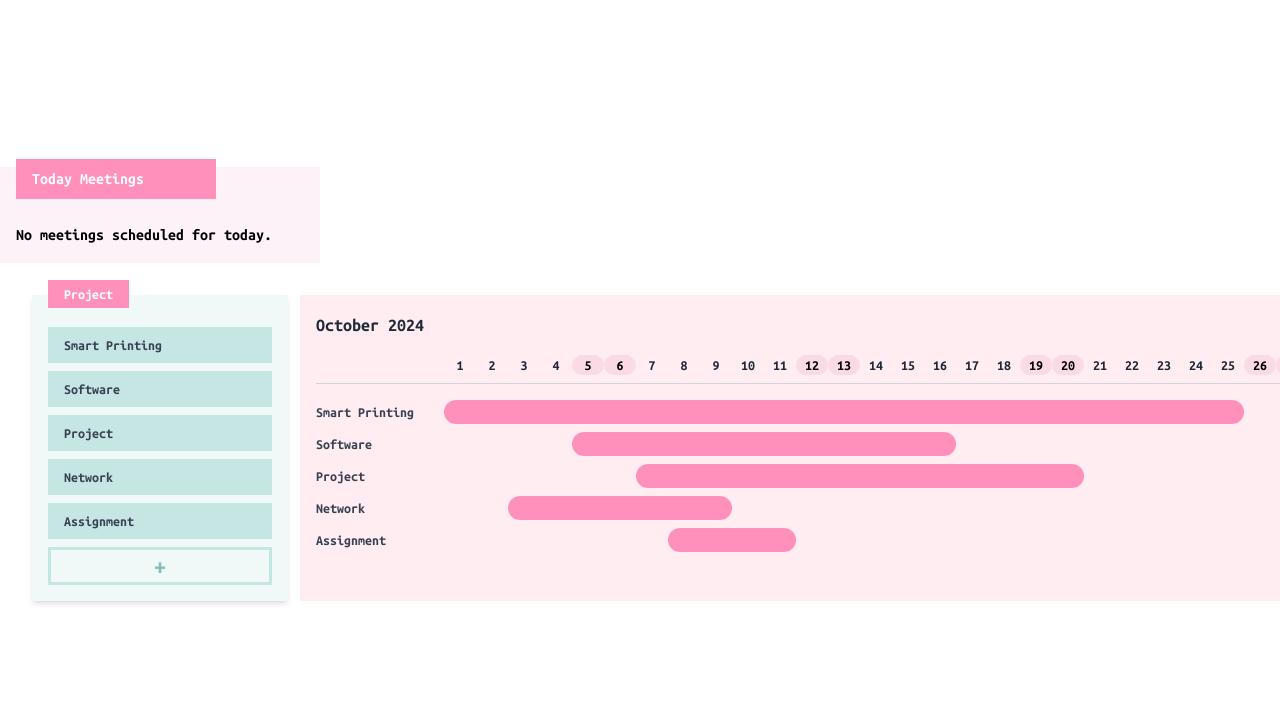
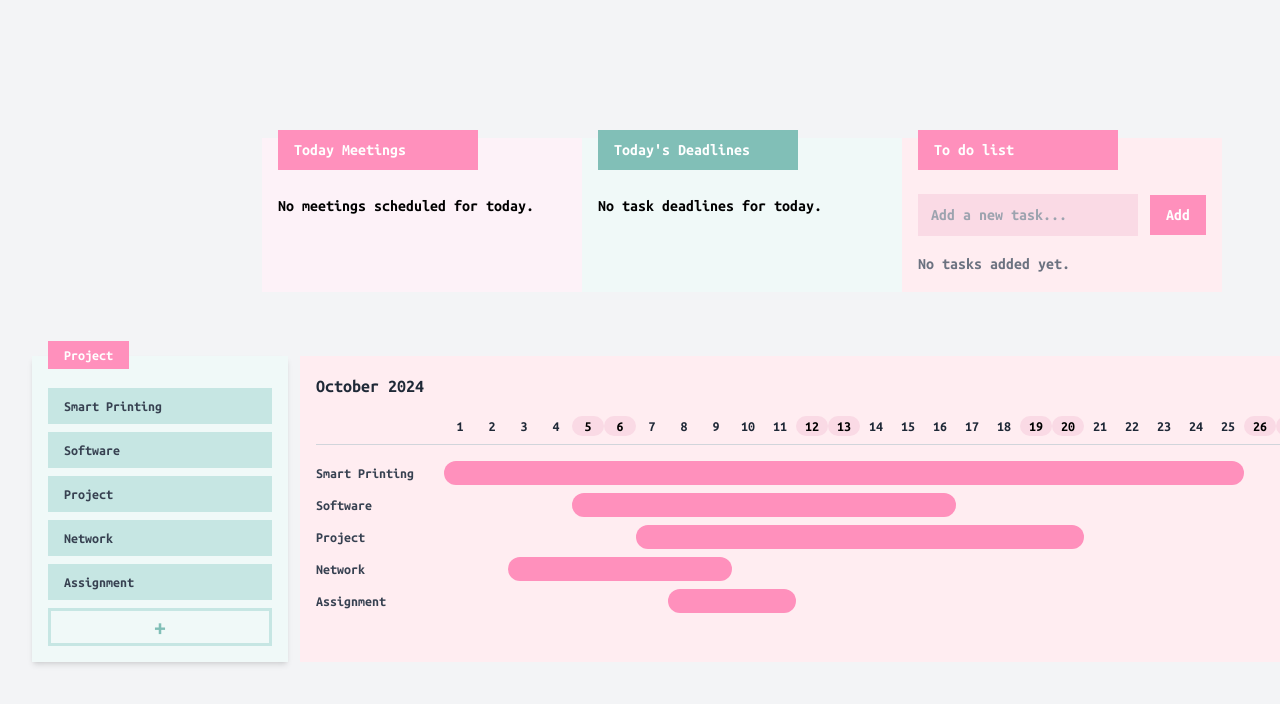
Before and after one commit to Benhidangiu1408/project-management, a React (Vite) app: page / in a window 1280 px wide. Shown: the top 704 px of the page. Built offline with nearby package versions, Linux system fonts and the light colour scheme.

Commit message:
taskblock

```diff
--- a/src/components/Meeting/addmeeting.tsx
+++ b/src/components/Meeting/addmeeting.tsx
@@ -1,15 +1,9 @@
 import React, { useState } from "react";
+import { MeetingProps } from "./meetingTypes";
 
 interface AddMeetingProps {
   onClose: () => void; // Hàm để đóng AddMeeting
-  onAddMeeting: (meeting: {
-    date: string;
-    startTime: string;
-    endTime: string;
-    linkMeeting: string;
-    linkMeetingNote: string;
-    projectName: string;
-  }) => void; // Hàm để thêm cuộc họp mới
+  onAddMeeting: (meeting: MeetingProps) => void; // Hàm để thêm cuộc họp mới
 }
 
 const AddMeeting: React.FC<AddMeetingProps> = ({ onClose, onAddMeeting }) => {
--- /dev/null
+++ b/src/components/Task/todaytaskdeadline.tsx
@@ -0,0 +1,72 @@
+import React, { useState, useEffect } from "react";
+
+interface TaskProps {
+  date: string; // Deadline date
+  endTime: string; // Deadline time
+  projectName: string; // Task's project name
+  taskName: string; // Name of the task
+}
+
+const TodayTaskDeadline: React.FC<{ tasks?: TaskProps[] }> = ({ tasks = [] }) => {
+  const today = new Date().toISOString().split("T")[0];
+  const [highlightedTasks, setHighlightedTasks] = useState<
+    { task: TaskProps; completed: boolean }[]
+  >([]);
+
+  useEffect(() => {
+    // Initialize task list with "completed" status set to false
+    const initialTasks = tasks
+      .filter((task) => task.date === today)
+      .map((task) => ({ task, completed: false }));
+    setHighlightedTasks(initialTasks);
+  }, [tasks]);
+
+  const toggleTaskCompletion = (index: number) => {
+    // Toggle the "completed" status of a task
+    setHighlightedTasks((prevTasks) =>
+      prevTasks.map((item, idx) =>
+        idx === index ? { ...item, completed: !item.completed } : item
+      )
+    );
+  };
+  return (
+    <div className="p-4 w-[600px] bg-[#F0F9F8] rounded-lg max-w-xs">
+      <div className="relative w-[200px] -top-6 px-4 py-2 bg-[#81BFB7] text-white font-bold text-base">
+        Today's Deadlines
+      </div>
+      {highlightedTasks.length > 0 ? (
+        highlightedTasks.map(({ task, completed }, index) => (
+          <div key={index} className="flex items-center space-x-4 mb-2">
+            {/* Checkbox */}
+            <input
+              type="checkbox"
+              checked={completed}
+              onChange={() => toggleTaskCompletion(index)}
+              className="form-checkbox h-5 w-5 text-[#FF90BC] border-gray-300 rounded"
+            />
+            {/* Time Block */}
+            <div
+              className={`px-3 py-1 rounded-md text-sm font-bold ${
+                completed ? "bg-gray-300 text-gray-500" : "bg-[#D8F3E9] text-black"
+              }`}
+            >
+              {task.endTime}
+            </div>
+            {/* Task Name */}
+            <div
+              className={`text-sm ${
+                completed ? "line-through text-gray-400" : "text-gray-700"
+              }`}
+            >
+              {task.taskName}
+            </div>
+          </div>
+        ))
+      ) : (
+        <p>No task deadlines for today.</p>
+      )}
+    </div>
+  );
+};
+
+export default TodayTaskDeadline;
--- /dev/null
+++ b/src/components/Task/todolist.tsx
@@ -0,0 +1,103 @@
+import React, { useState } from "react";
+
+interface Task {
+  id: number;
+  name: string;
+  completed: boolean;
+}
+
+const ToDoList: React.FC = () => {
+  const [tasks, setTasks] = useState<Task[]>([]);
+  const [newTask, setNewTask] = useState("");
+
+  // Add a new task
+  const addTask = () => {
+    if (newTask.trim() === "") {
+      alert("Task cannot be empty!");
+      return;
+    }
+    setTasks([
+      ...tasks,
+      { id: Date.now(), name: newTask.trim(), completed: false },
+    ]);
+    setNewTask("");
+  };
+
+  // Toggle task completion
+  const toggleCompletion = (id: number) => {
+    setTasks((prevTasks) =>
+      prevTasks.map((task) =>
+        task.id === id ? { ...task, completed: !task.completed } : task
+      )
+    );
+  };
+
+  // Delete a task
+  const deleteTask = (id: number) => {
+    setTasks((prevTasks) => prevTasks.filter((task) => task.id !== id));
+  };
+
+  return (
+    <div className="p-4 w-[600px] bg-pink100 rounded-lg max-w-xs">
+      <div className="relative w-[200px] -top-6 px-4 py-2 bg-[#FF90BC] text-white font-bold text-base">
+        To do list
+      </div>
+      {/* Input and Add Button */}
+      <div className="flex items-center mb-4 space-x-3">
+        <input
+          type="text"
+          value={newTask}
+          onChange={(e) => setNewTask(e.target.value)}
+          placeholder="Add a new task..."
+          className="flex-1 border border-[#FADAE5] bg-[#FADAE5] rounded-md px-3 py-2 text-gray-700 focus:outline-none focus:ring-2 focus:ring-[#FF90BC]"
+        />
+        <button
+          onClick={addTask}
+          className="bg-[#FF90BC] text-white px-4 py-2 rounded-md hover:bg-[#FADAE5]"
+        >
+          Add
+        </button>
+      </div>
+      {/* Task List */}
+      <ul className="space-y-3">
+        {tasks.length > 0 ? (
+          tasks.map((task) => (
+            <li
+              key={task.id}
+              className="flex items-center justify-between bg-white border border-gray-200 rounded-md px-4 py-2"
+            >
+              <div className="flex items-center space-x-3">
+                {/* Checkbox */}
+                <input
+                  type="checkbox"
+                  checked={task.completed}
+                  onChange={() => toggleCompletion(task.id)}
+                  className="form-checkbox h-5 w-5 text-[#FF90BC] border-gray-300 rounded"
+                />
+                {/* Task Name */}
+                <span
+                  className={`text-gray-700 ${
+                    task.completed ? "line-through text-gray-400" : ""
+                  }`}
+                >
+                  {task.name}
+                </span>
+              </div>
+              {/* Delete Button */}
+              <button
+                onClick={() => deleteTask(task.id)}
+                className="text-pink200 hover:text-pink300"
+              >
+                Delete
+              </button>
+            </li>
+          ))
+        ) : (
+          <p className="text-gray-500">No tasks added yet.</p>
+        )}
+      </ul>
+    </div>
+  );
+};
+
+export default ToDoList;
--- a/src/pages/Homepage.tsx
+++ b/src/pages/Homepage.tsx
@@ -1,8 +1,25 @@
 import TodayMeeting from "@/components/Meeting/MeetingList";
 import GanttChart from "../components/ui/BarClalendar";
 import ProjectBlock from "@/components/ui/ProjectList";
+import TodayTaskDeadline from "@/components/Task/todaytaskdeadline";
+import ToDoList from "@/components/Task/todolist";
+
 
 function Homepage() {
+  const tasks = [
+  {
+    date: "2024-12-31",
+    endTime: "15:30",
+    projectName: "Project A",
+    taskName: "Finish documentation",
+  },
+  {
+    date: "2024-12-31",
+    endTime: "17:00",
+    projectName: "Project B",
+    taskName: "Review pull request",
+  },
+];
   const meetings = [
     {
       date: "2024-12-02",
@@ -40,14 +57,18 @@ function Homepage() {
   ];
 
   return (
-    <div>
-      <div className="flex">
-        <TodayMeeting meetings={meetings} />
+
+    <div className="min-h-screen flex flex-col items-center justify-center bg-gray-100">
+      <div className="flex flex-row m-8 justify-between">
+      <TodayMeeting meetings={meetings} />
+      <TodayTaskDeadline tasks={tasks} />
+      <ToDoList />
       </div>
       <div className="flex m-8 justify-between">
         <ProjectBlock />
         <GanttChart color="pink" />
       </div>
+
     </div>
   );
 }
```
